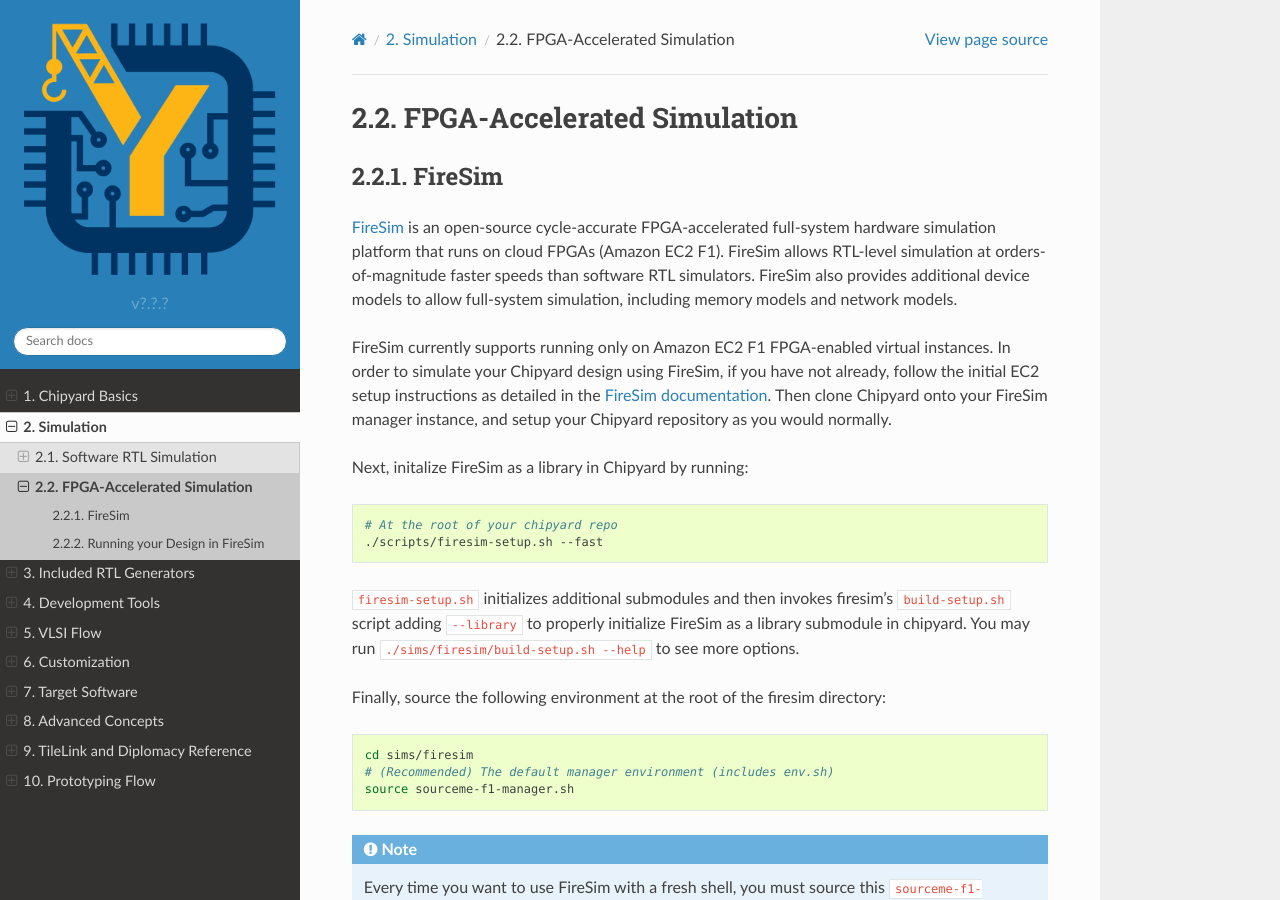
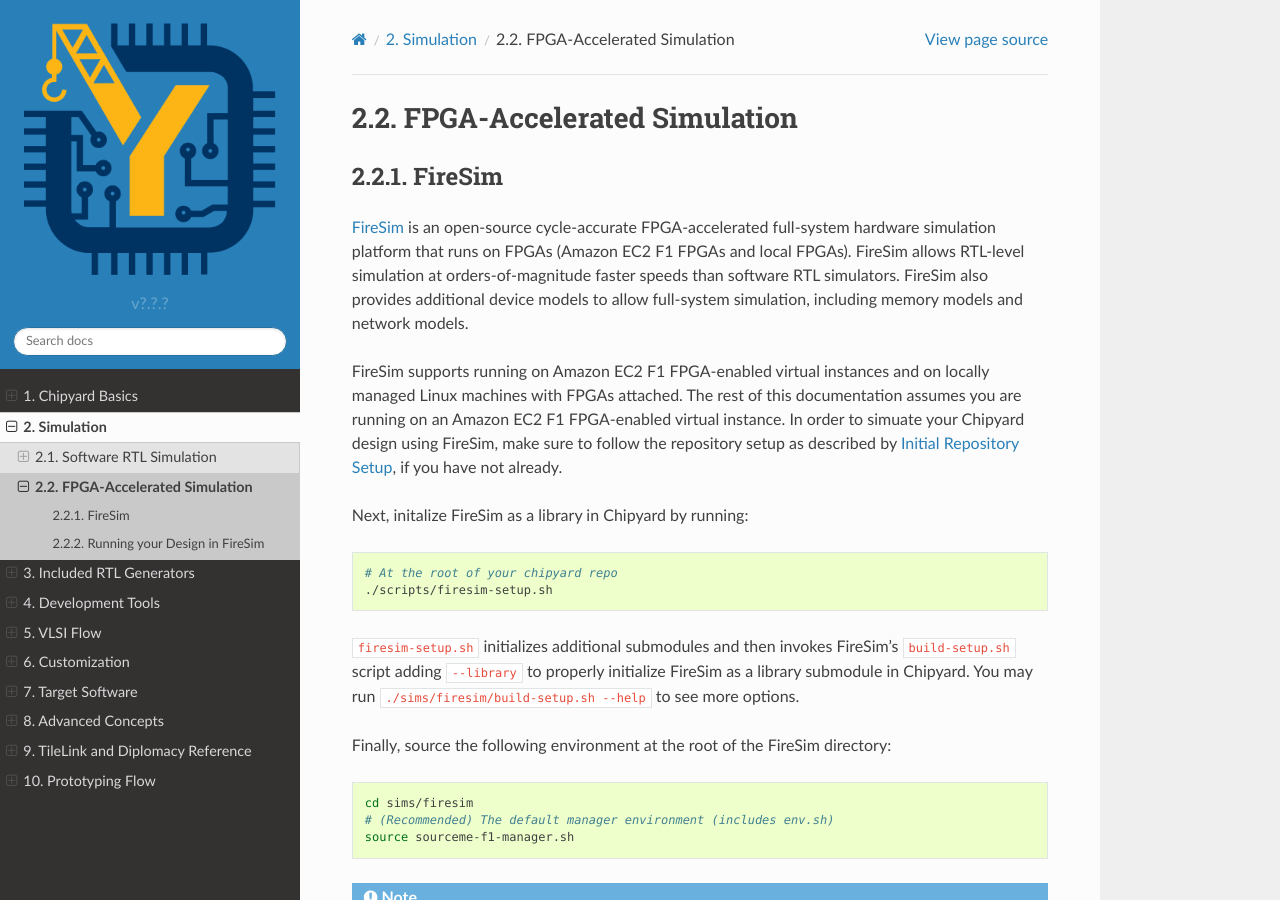
Before and after one commit to ucb-bar/chipyard, a Sphinx documentation site: the page built from docs/Simulation/FPGA-Accelerated-Simulation.rst, in a window 1280 px wide and 900 px high. Built offline with Sphinx 7.4.7 and the Read the Docs theme 2.0.0, drawn with Linux system fonts in a browser that asks for light colours.

Commit message:
Doc update

```diff
--- a/docs/Simulation/FPGA-Accelerated-Simulation.rst
+++ b/docs/Simulation/FPGA-Accelerated-Simulation.rst
@@ -6,30 +6,28 @@
 FireSim
 -----------------------
 
-`FireSim <https://fires.im/>`__ is an open-source cycle-accurate FPGA-accelerated full-system hardware simulation platform that runs on cloud FPGAs (Amazon EC2 F1).
+`FireSim <https://fires.im/>`__ is an open-source cycle-accurate FPGA-accelerated full-system hardware simulation platform that runs on FPGAs (Amazon EC2 F1 FPGAs and local FPGAs).
 FireSim allows RTL-level simulation at orders-of-magnitude faster speeds than software RTL simulators.
 FireSim also provides additional device models to allow full-system simulation, including memory models and network models.
 
-FireSim currently supports running only on Amazon EC2 F1 FPGA-enabled virtual instances.
-In order to simulate your Chipyard design using FireSim, if you have not
-already, follow the initial EC2 setup instructions as detailed in the `FireSim
-documentation  <http://docs.fires.im/en/latest/Initial-Setup/index.html>`__.
-Then clone Chipyard onto your FireSim manager
-instance, and setup your Chipyard repository as you would normally.
+FireSim supports running on Amazon EC2 F1 FPGA-enabled virtual instances and on locally managed Linux machines with FPGAs attached.
+The rest of this documentation assumes you are running on an Amazon EC2 F1 FPGA-enabled virtual instance.
+In order to simuate your Chipyard design using FireSim, make sure to follow the repository setup as described by
+:ref:`Chipyard-Basics/Initial-Repo-Setup:Initial Repository Setup`, if you have not already.
 
 Next, initalize FireSim as a library in Chipyard by running:
 
 .. code-block:: shell
 
     # At the root of your chipyard repo
-    ./scripts/firesim-setup.sh --fast
+    ./scripts/firesim-setup.sh
 
 ``firesim-setup.sh`` initializes additional submodules and then invokes
-firesim's ``build-setup.sh`` script adding ``--library`` to properly
-initialize FireSim as a library submodule in chipyard. You may run
+FireSim's ``build-setup.sh`` script adding ``--library`` to properly
+initialize FireSim as a library submodule in Chipyard. You may run
 ``./sims/firesim/build-setup.sh --help`` to see more options.
 
-Finally, source the following environment at the root of the firesim directory:
+Finally, source the following environment at the root of the FireSim directory:
 
 .. code-block:: shell
 
@@ -45,6 +43,7 @@
 
 Running your Design in FireSim
 ------------------------------
+
 Converting a Chipyard config (one in ``chipyard/src/main/scala`` to run in FireSim is simple, and can be done either through the traditional configuration system or through FireSim's build-recipes scheme.
 
 A FireSim simulation requires 3 additional config fragments:
```
Also changed, not shown: docs/Chipyard-Basics/Initial-Repo-Setup.rst (+10 -22 lines), 1 other file.
